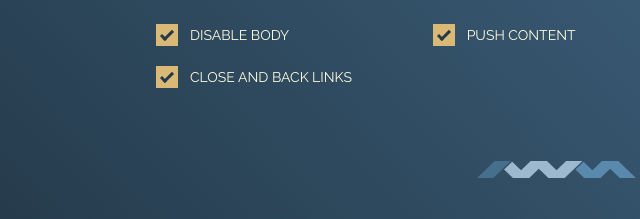
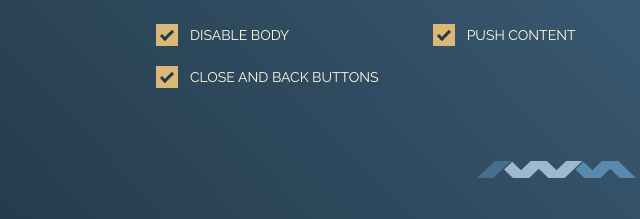
Before and after one commit to somewebmedia/hc-offcanvas-nav, a website: page demo/index.html in a window 1280 px wide. Shown: the part 650-869 px from the top of the page, 84-724 px from the left. Drawn offline with nearby package versions, Linux system fonts and the light colour scheme.

Commit message:
Text updates

```diff
--- a/demo/index.html
+++ b/demo/index.html
@@ -184,7 +184,7 @@
 
               <div><label><input type="checkbox" data-demo="{navTitle: 'All Categories', levelTitles:true}" checked><span></span>Main nav and level titles</label></div>
 
-              <div><label><input type="checkbox" data-demo="{insertClose:true, insertBack:true}" checked><span></span>Close and back links</label></div>
+              <div><label><input type="checkbox" data-demo="{insertClose:true, insertBack:true}" checked><span></span>Close and back buttons</label></div>
 
             </div>
 
```
Also changed, not shown: README.md.
